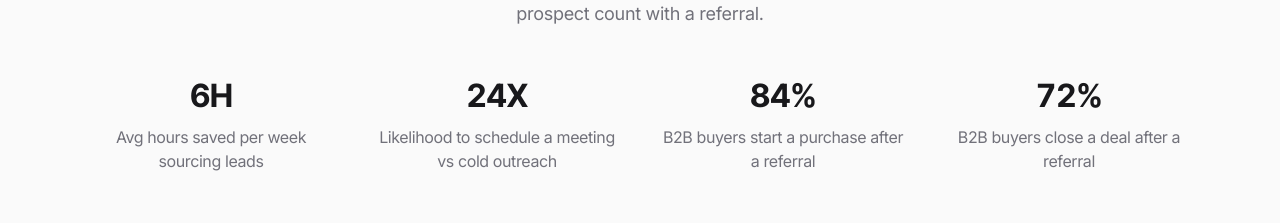
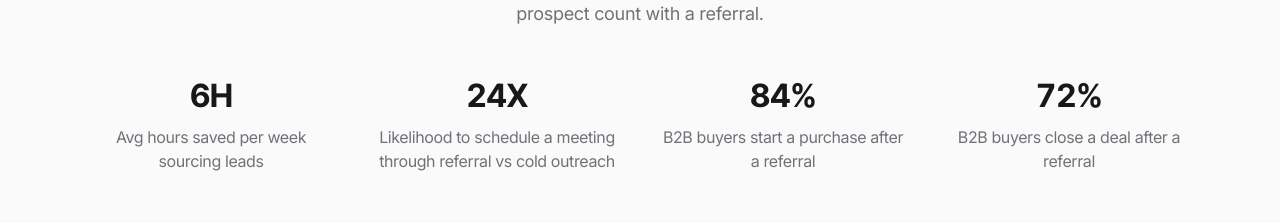
Before and after one commit to manifold-core/manifold-core.github.io, a Next.js app: page / in a window 1280 px wide. Shown: the part 1040-1263 px from the top of the page. Built offline with nearby package versions, Linux system fonts and the light colour scheme.

Commit message:
language clarity

```diff
--- a/components/stats.tsx
+++ b/components/stats.tsx
@@ -16,7 +16,7 @@ export default function Stats() {
     {
       number: 24,
       suffix: "X",
-      text: "Likelihood to schedule a meeting vs cold outreach",
+      text: "Likelihood to schedule a meeting through referral vs cold outreach",
     },
     {
       number: 84,
```
